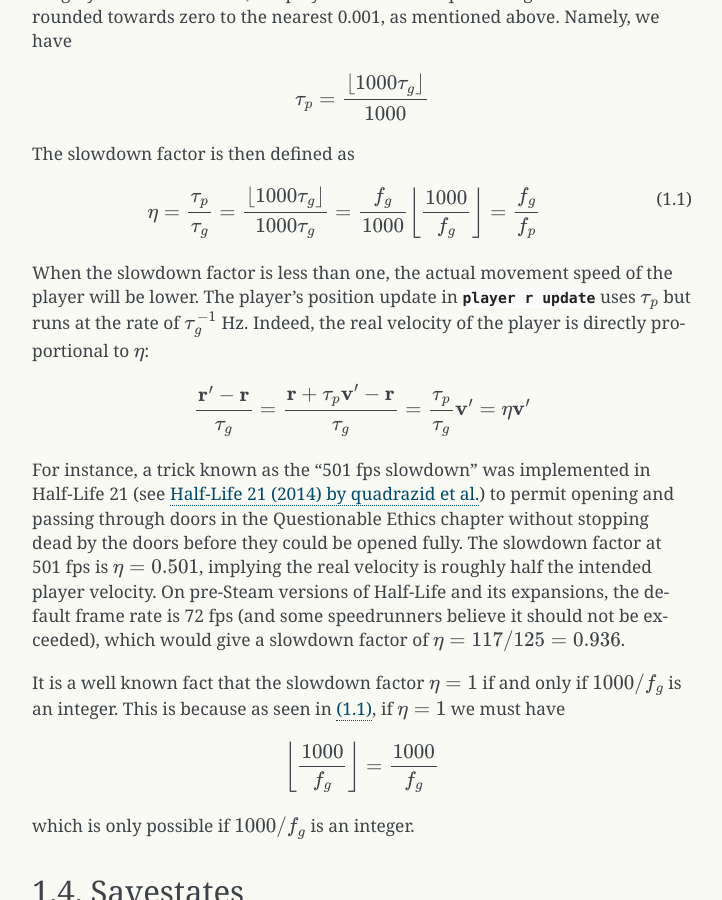
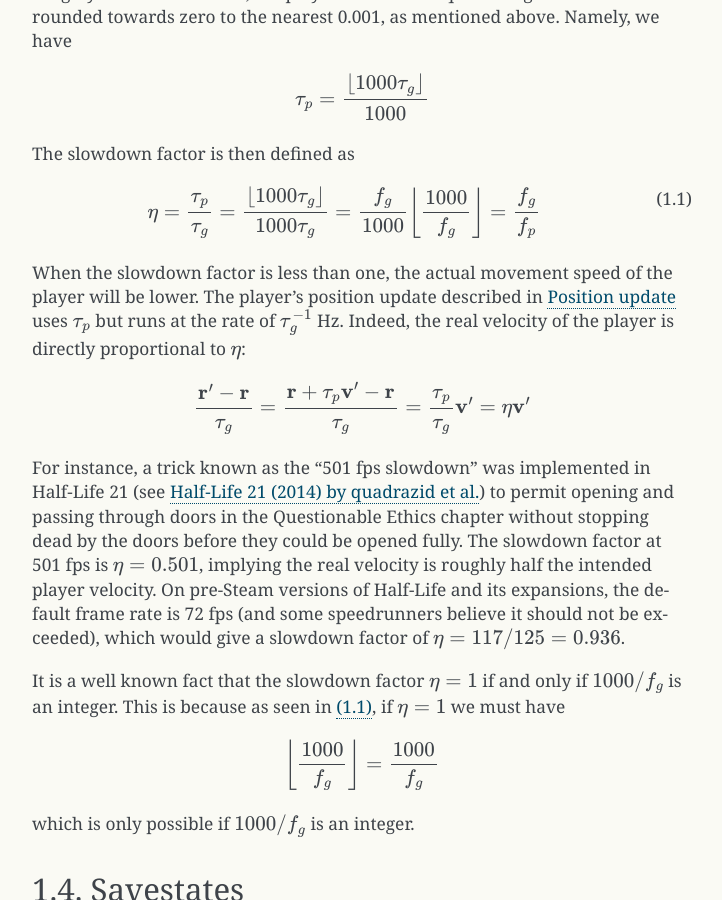
Before and after one commit to Matherunner/hldoc, a Sphinx documentation site: the page built from source/game.rst, in a window 1280 px wide and 900 px high, scrolled down 3712 px. Shown: the whole window, without its empty margins (388-1110 px from the left). Built offline with Sphinx 7.4.7, drawn with Linux system fonts in a browser that asks for light colours; formulas are drawn with MathJax 3.

Commit message:
Fix invalid reference

```diff
--- a/source/game.rst
+++ b/source/game.rst
@@ -96,7 +96,7 @@ The slowdown factor is then defined as
 .. math:: \eta = \frac{\tau_p}{\tau_g} = \frac{\left\lfloor 1000\tau_g \right\rfloor}{1000\tau_g} = \frac{f_g}{1000} \left\lfloor \frac{1000}{f_g} \right\rfloor = \frac{f_g}{f_p}
   :label: slowdown factor
 
-When the slowdown factor is less than one, the actual movement speed of the player will be lower. The player's position update in :eq:`player r update` uses :math:`\tau_p` but runs at the rate of :math:`\tau_g^{-1}` Hz. Indeed, the real velocity of the player is directly proportional to :math:`\eta`:
+When the slowdown factor is less than one, the actual movement speed of the player will be lower. The player's position update described in :ref:`player position update` uses :math:`\tau_p` but runs at the rate of :math:`\tau_g^{-1}` Hz. Indeed, the real velocity of the player is directly proportional to :math:`\eta`:
 
 .. math:: \frac{\mathbf{r}' - \mathbf{r}}{\tau_g} = \frac{\mathbf{r} + \tau_p \mathbf{v}' - \mathbf{r}}{\tau_g} = \frac{\tau_p}{\tau_g} \mathbf{v}' = \eta \mathbf{v}'
 
```
